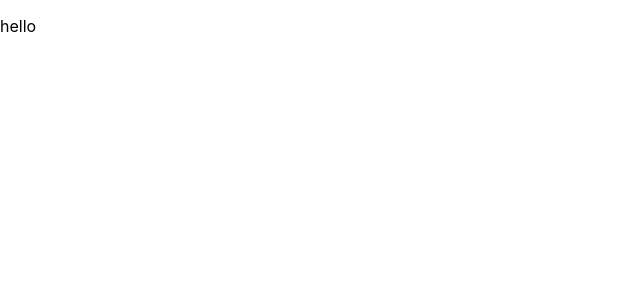
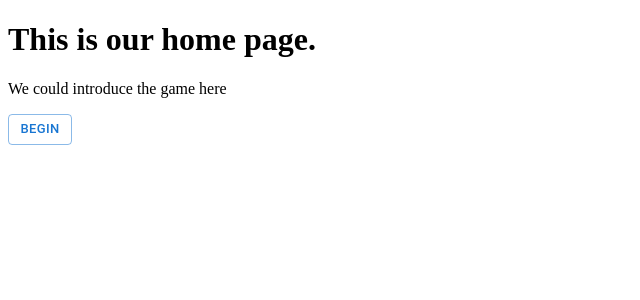
Before and after one commit to clairte/Day-In-A-Life, a React (Create React App) app in the folder client/: page /home in a window 1280 px wide. Shown: the top 300 px of the page, without its empty margins (0-640 px from the left). Built offline with nearby package versions, Linux system fonts and the light colour scheme.

Commit message:
Routing set up, home page example

```diff
--- a/client/package.json
+++ b/client/package.json
@@ -3,11 +3,15 @@
   "version": "0.1.0",
   "private": true,
   "dependencies": {
+    "@emotion/react": "^11.10.5",
+    "@emotion/styled": "^11.10.5",
+    "@mui/material": "^5.11.6",
     "@testing-library/jest-dom": "^5.16.5",
     "@testing-library/react": "^13.4.0",
     "@testing-library/user-event": "^13.5.0",
     "react": "^18.2.0",
     "react-dom": "^18.2.0",
+    "react-router-dom": "^6.8.0",
     "react-scripts": "5.0.1",
     "web-vitals": "^2.1.4"
   },
--- a/client/src/App.js
+++ b/client/src/App.js
@@ -1,9 +1,18 @@
-import './App.css';
+import React from 'react';
+import {BrowserRouter as Router, Routes, Route, Navigate} from "react-router-dom";
+
+import Home from './pages/Home.js';
+import Start from './pages/Start.js';
 
 function App() {
   return (
-    <div className="App">
-      <p> hello </p>
+    <div>
+      <Router>
+          <Routes>
+            <Route path="/home" element={<Home />} />
+            <Route path="/start" element={<Start />} />
+          </Routes>
+      </Router>
     </div>
   );
 }
--- /dev/null
+++ b/client/src/components/DefaultButton.js
@@ -0,0 +1,25 @@
+import React from 'react';
+
+import Button from '@mui/material/Button';
+import { Link } from 'react-router-dom';
+
+
+function DefaultButton({text, route}) {
+    return (
+        <div>
+            <Button
+            variant = "outlined"
+            component={Link} to={route}
+            size="small"
+            style={textStyle}>
+            {text}
+            </Button>
+        </div>
+    )
+}
+
+const textStyle = {
+    fontFamily: 'Roboto, sans-serif'
+}
+
+export default DefaultButton;
--- a/client/src/index.js
+++ b/client/src/index.js
@@ -1,11 +1,15 @@
 import React from 'react';
 import ReactDOM from 'react-dom/client';
-import './index.css';
+
+import { StyledEngineProvider } from '@mui/material/styles';
+
 import App from './App';
 
 const root = ReactDOM.createRoot(document.getElementById('root'));
 root.render(
   <React.StrictMode>
-    <App />
+    <StyledEngineProvider injectFirst>
+      <App />
+    </StyledEngineProvider>
   </React.StrictMode>
 );
--- /dev/null
+++ b/client/src/pages/Home.js
@@ -0,0 +1,20 @@
+import React from 'react';
+
+import DefaultButton from '../components/DefaultButton.js';
+
+import "../styles/Home.css";
+
+function Home() {
+
+    return (
+        <div>
+            <h1> This is our home page. </h1>
+            <p> We could introduce the game here </p>
+            <div>
+                <DefaultButton text="Begin" route="/start"/>
+            </div>
+        </div>
+    )
+}
+
+export default Home;
--- /dev/null
+++ b/client/src/pages/Start.js
@@ -0,0 +1,12 @@
+import React from 'react';
+
+function Start (){
+
+    return(
+        <div>
+            <p> Start page </p>
+        </div>
+    )
+}
+
+export default Start;
```
Also changed, not shown: client/src/styles/Home.css (added), 1 other file (tests, documents, lock files or other folders).
